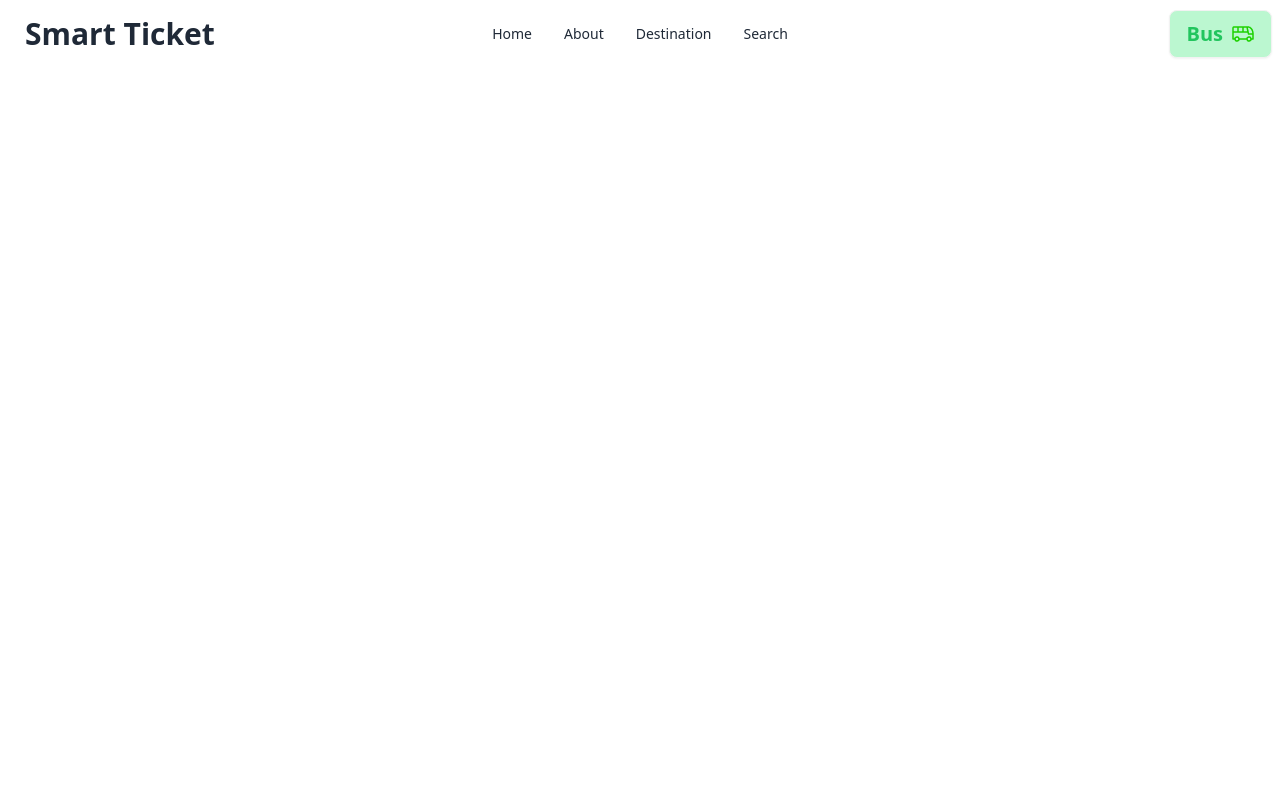
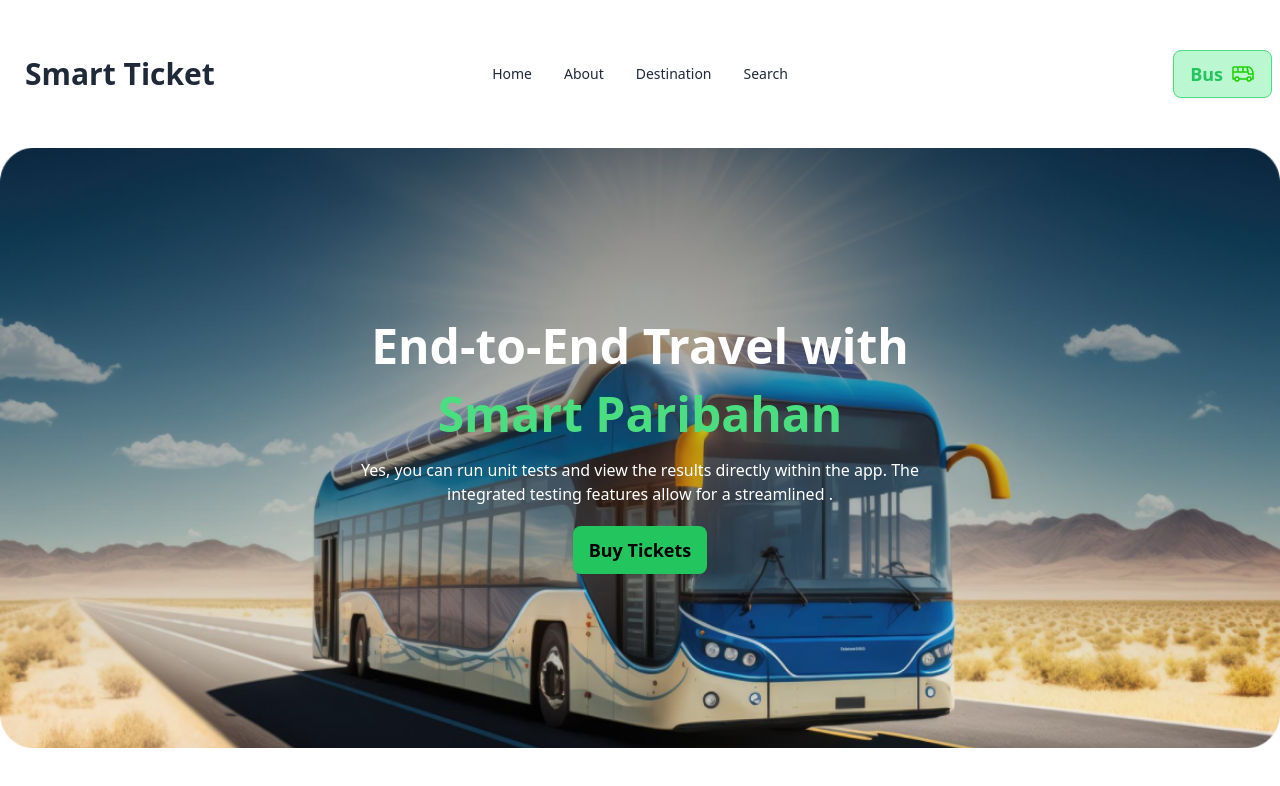
Before and after one commit to sabberhossen1/smart-ticket, a plain HTML site: page index.html in a window 1280 px wide. Drawn offline with nearby package versions, Linux system fonts and the light colour scheme.

Commit message:
banner done

```diff
--- a/index.html
+++ b/index.html
@@ -7,8 +7,8 @@
     <script src="https://cdn.tailwindcss.com"></script>
     <title>Smart Ticketing</title>
 </head>
-<body>
-    <header class="max-w-screen-xl mx-auto">
+<body class="">
+    <header class="max-w-screen-xl mx-auto mt-10">
         <div class="navbar bg-base-100">
             <div class="navbar-start">
               <div class="dropdown">
@@ -35,12 +35,25 @@
               </ul>
             </div>
             <div class="navbar-end">
-              <a class="btn font-semibold text-xl text-green-500 bg-green-200">Bus <img src="./images/bus-icon.png" alt=""></a>
+              <a class="btn font-semibold text-lg text-green-500 bg-green-200 border-green-400">Bus <img src="./images/bus-icon.png" alt=""></a>
             </div>
           </div>
     </header>
     <main>
+        <!-- banner -->
+        <section class="max-w-screen-xl mx-auto mt-10 ">
+            <div class="hero h-[400px] lg:h-[600px]" style="background-image: url(./images/banner.png);border-radius: 30px;">
 
+                <div class="hero-content text-center text-neutral-content text-white">
+                  <div class="max-w-xl space-y-5">
+                    <h1 class="mb-5 text-5xl font-bold">End-to-End Travel with</h1>
+                    <h1 class="mb-5 text-5xl font-bold text-green-400">Smart Paribahan</h1>
+                    <p class="mb-10">Yes, you can run unit tests and view the results directly within the app. The integrated testing features allow for a streamlined .</p>
+                    <button class="btn btn-primary text-black bg-green-500 text-lg font-semibold border-none">Buy Tickets</button>
+                  </div>
+                </div>
+              </div>
+        </section>
     </main>
     <footer>
 
```
